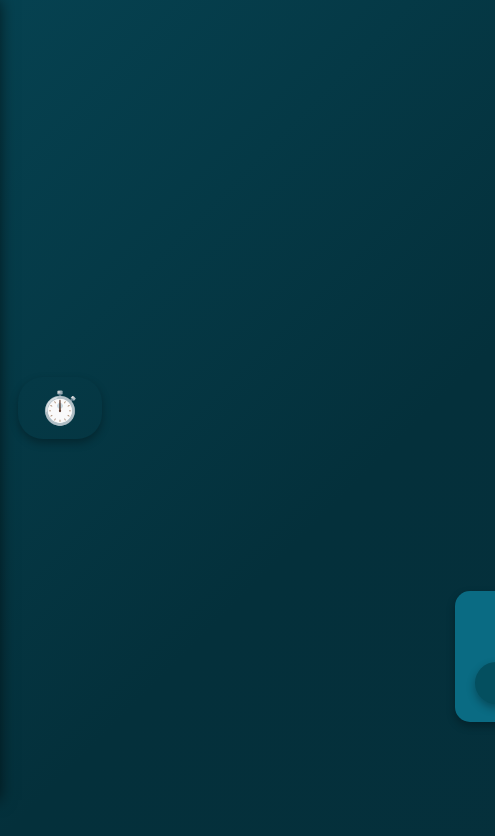
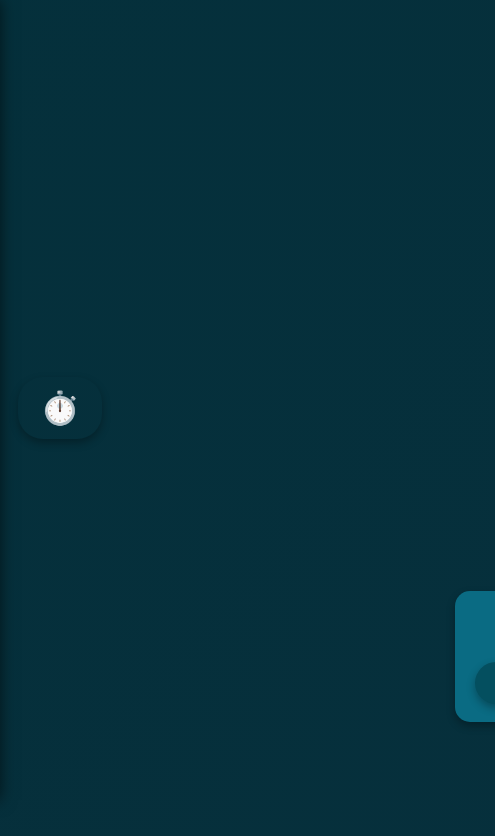
Before and after one commit to L0llo11/Doppio18, a plain HTML site: page index.html in a window 1280 px wide. Shown: the full height of the page, 0-495 px from the left. Drawn offline with Linux system fonts and the light colour scheme.

Commit message:
Change background gradient color in index.html
Updated the background gradient color in the CSS.

```diff
--- a/index.html
+++ b/index.html
@@ -11,7 +11,8 @@
       Sfondo aggiornato con il gradiente richiesto:
       dal colore del dorso (#0a6b83) al nuovo colore (#054757)
     */
-    background: linear-gradient(135deg, #277996, #0a6b83, #04303b, #092f3d);
+    background: linear-gradient(135deg, #277996, #04303b, #092f3d);
+    color:#333;
     background-size: 400% 400%; /* Per animazione fluida */
     animation: gradientAnimation 15s ease infinite; /* Animazione per il gradiente */
     text-align: center; padding: 20px; margin: 0; min-height: 100vh; display: flex; flex-direction: column; align-items: center; color: #a5c2c9;
```
